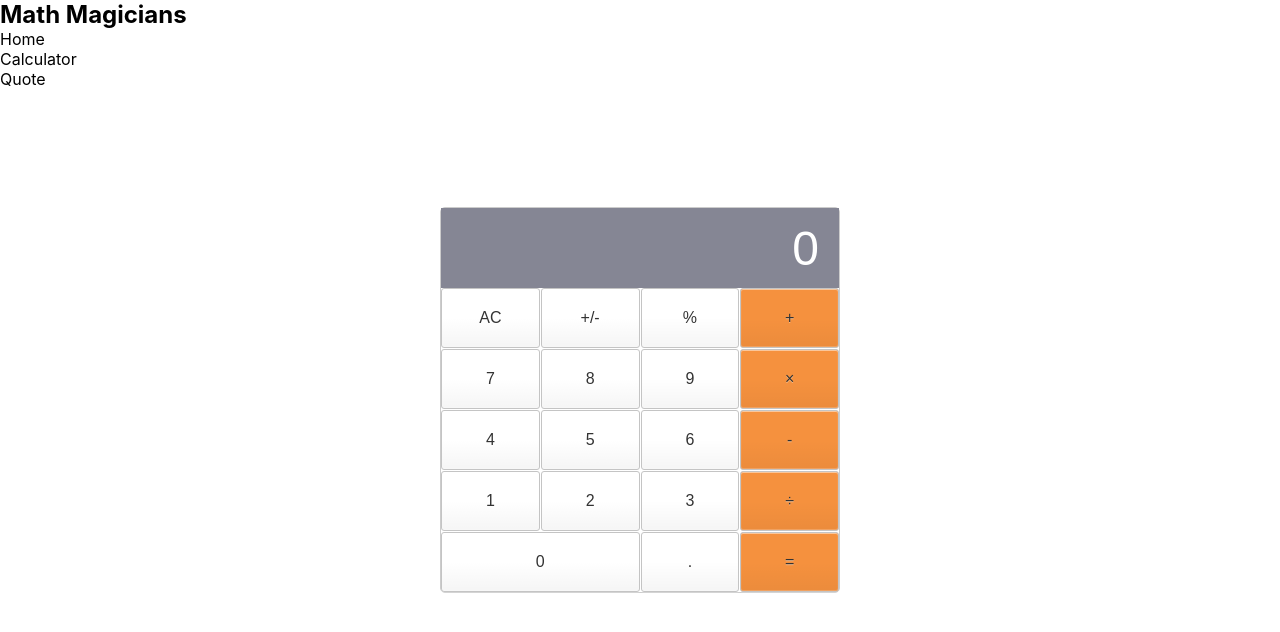
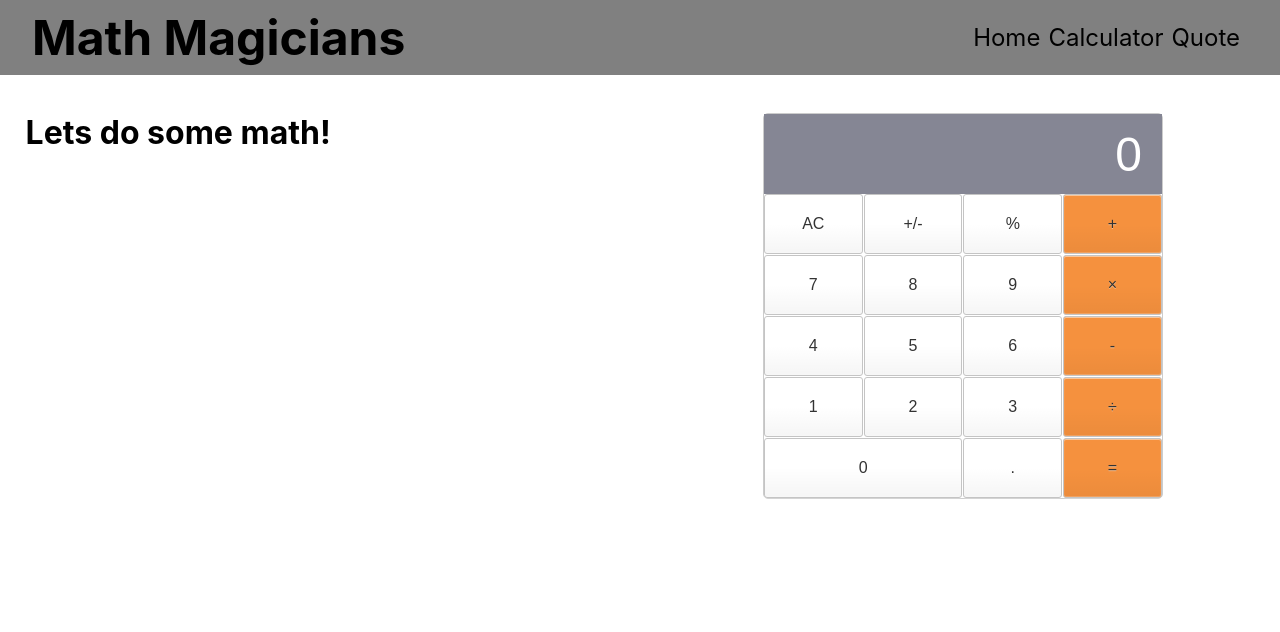
Before and after one commit to V-Blaze/math-magicians, a React (Create React App) app: page / in a window 1280 px wide. Shown: the top 632 px of the page. Built offline with nearby package versions, Linux system fonts and the light colour scheme.

Commit message:
add minimal styling to the calculator component

```diff
--- a/src/App.js
+++ b/src/App.js
@@ -1,6 +1,6 @@
 import React from 'react';
 import './App.css';
-//components
+// components
 import Calculator from './components/Calculator';
 import Navbar from './components/Navbar';
 
@@ -9,8 +9,8 @@ class App extends React.Component {
   render() {
     return (
       <>
-      <Navbar />
-      <Calculator />
+        <Navbar />
+        <Calculator />
       </>
     );
   }
--- a/src/components/Calculator.css
+++ b/src/components/Calculator.css
@@ -4,13 +4,19 @@
   box-sizing: border-box;
 }
 
+.calculator-main {
+  display: grid;
+  grid-template-columns: 1.5fr 1fr;
+  padding: 3% 2%;
+}
+
 .calculator {
   border: 1px solid #ccc;
   border-radius: 5px;
-  position: absolute;
-  top: 50%;
-  left: 50%;
-  transform: translate(-50%, -50%);
+  /* position: absolute; */
+  /* top: 50%; */
+  /* left: 50%; */
+  /* transform: translate(-50%, -50%); */
   width: 400px;
 }
 
--- a/src/components/Calculator.js
+++ b/src/components/Calculator.js
@@ -20,6 +20,10 @@ const Calculator = () => {
 
   return (
     <>
+      <div className="calculator-main">
+        <div className="main-title-div">
+          <h1 className="main-title">Lets do some math!</h1>
+        </div>
         <div className="calculator">
 
           <input
@@ -59,6 +63,7 @@ const Calculator = () => {
           </div>
 
         </div>
+      </div>
     </>
   );
 };
--- a/src/components/Navbar.css
+++ b/src/components/Navbar.css
@@ -0,0 +1,24 @@
+.navbar {
+  display: flex;
+  padding: 0.5rem 2rem;
+  justify-content: space-between;
+  align-items: center;
+  background-color: gray;
+}
+
+.title {
+  font-weight: bold;
+  font-size: 3rem;
+}
+
+.menu-list {
+ display: flex;
+ justify-content: space-between;
+ list-style: none;
+}
+
+.list-item {
+ margin-right: 0.5rem;
+ font-size: 1.5rem;
+ cursor: pointer;
+}
--- a/src/components/Navbar.js
+++ b/src/components/Navbar.js
@@ -1,20 +1,21 @@
-import React from 'react'
+import React from 'react';
 
-const Navbar = () => {
-  return (
-    <div>
-        <div className='title-div'>
-            <h2 className='title'>Math Magicians</h2>
-        </div>
-        <div className='menu'>
-            <ul className='menu-list'>
-                <li className='list-item'>Home</li>
-                <li className='list-item'>Calculator</li>
-                <li className='list-item'>Quote</li>
-            </ul>
-        </div>
+// stylesheet
+import './Navbar.css';
+
+const Navbar = () => (
+  <div className="navbar">
+    <div className="title-div">
+      <h2 className="title">Math Magicians</h2>
     </div>
-  )
-}
+    <div className="menu">
+      <ul className="menu-list">
+        <li className="list-item">Home</li>
+        <li className="list-item">Calculator</li>
+        <li className="list-item">Quote</li>
+      </ul>
+    </div>
+  </div>
+);
 
-export default Navbar
+export default Navbar;
```
Also changed, not shown: src/pages/Home.js (+7 -0 lines). Lines whose indentation alone changed are shown as unchanged.
